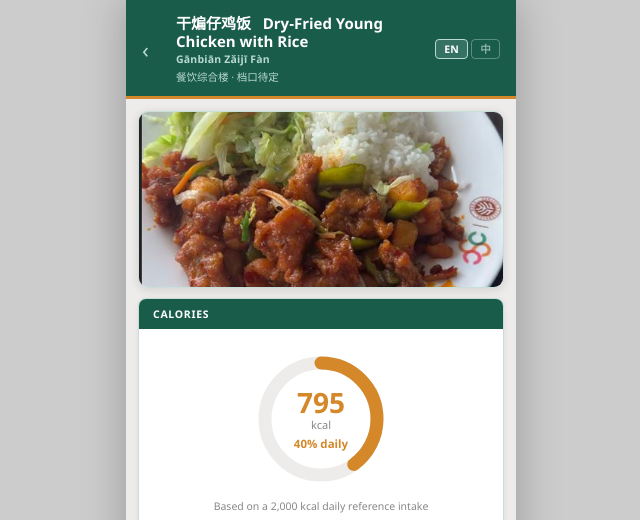
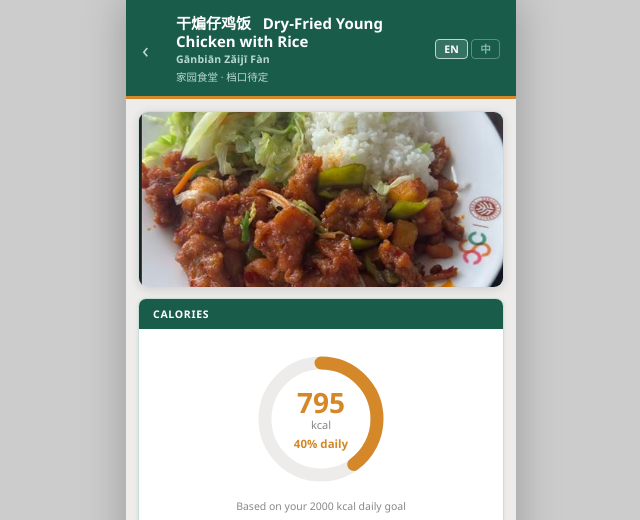
Before and after one commit to NutriScan-XianMa/Beta, a plain HTML site: page dish-ganbian.html in a window 1280 px wide. Shown: the top 520 px of the page, 319-959 px from the left. Drawn offline with Linux system fonts and the light colour scheme.

Commit message:
Add files via upload

```diff
--- a/core.js
+++ b/core.js
@@ -107,10 +107,16 @@ function setPortion(f) {
   var rp = document.getElementById('ring-pct');  if (rp) rp.textContent = kp + t('daily-pct-suffix');
   var rg = document.getElementById('ring-progress');
   if (rg) rg.style.strokeDasharray = Math.min(351.86 * kp / 100, 351.86) + ' 351.86';
+  updateCaption(g);
   var gs = t('daily-goal-suffix');
   setMacro('protein', p,  pct(p, g.protein), gs);
   setMacro('carbs',   c,  pct(c, g.carbs),   gs);
   setMacro('fat',     ft, pct(ft, g.fat),    gs);
+}
+
+function updateCaption(g) {
+  var capt = document.querySelector('.calorie-caption');
+  if (capt) capt.textContent = t('daily-ref').replace('{kcal}', (g || getProfile()).kcal);
 }
 
 function logMeal() {
@@ -130,6 +136,8 @@ function logMeal() {
 document.addEventListener('DOMContentLoaded', function () {
   if (!window.DISH) return;
   var D = window.DISH;
+  /* set caption immediately so the {kcal} placeholder never shows */
+  updateCaption();
   /* animate ring + bars from zero to computed values */
   setTimeout(function () { setPortion(1); }, 120);
   /* allergen flagging */
--- a/dish-ganbian.html
+++ b/dish-ganbian.html
@@ -22,7 +22,7 @@ window.DISH = { key:'ganbian', cn:'干煸仔鸡饭', en:'Dry-Fried Young Chicken
     <div class="header-title">
       <div class="dish-name">干煸仔鸡饭 &nbsp; Dry-Fried Young Chicken with Rice</div>
       <div class="dish-pinyin">Gānbiān Zǎijī Fàn</div>
-      <div class="dish-location">餐饮综合楼 · 档口待定</div>
+      <div class="dish-location">家园食堂 · 档口待定</div>
     </div>
     <div class="lang-toggle">
       <button class="lang-btn active" data-lang="en" onclick="setLang('en')">EN</button>
--- a/i18n.js
+++ b/i18n.js
@@ -26,7 +26,7 @@ var STRINGS = {
     'profile-link-btn':   'My Goals & Profile →',
     /* dish card metas on index */
     'meta-ganbian':       'Soy · Gluten',
-    'section-catering':   '餐饮综合楼 · Catering Building',
+    'section-catering':   '家园食堂 · Jiayuan Canteen',
     'section-yncoffee':   '燕南咖啡 · YN Coffee',
     'section-yannan':     '燕南食堂 · Yannan Canteen',
     'meta-yn-blackchoco': 'Dairy · Tree Nuts · Soy',
@@ -62,7 +62,7 @@ var STRINGS = {
     'allergens-header':   'Allergens',
     'allergens-hint':     'Tap to flag',
     /* dish pages — ring */
-    'daily-ref':          'Based on a 2,000 kcal daily reference intake',
+    'daily-ref':          'Based on your {kcal} kcal daily goal',
     'daily-pct-suffix':   '% daily',
     /* dish pages — macros */
     'serving-label':      'Serving',
@@ -213,7 +213,7 @@ var STRINGS = {
     'profile-link-btn':   '我的目标与档案 →',
     /* dish card metas */
     'meta-ganbian':       '大豆 · 麸质',
-    'section-catering':   '餐饮综合楼',
+    'section-catering':   '家园食堂',
     'section-yncoffee':   '燕南咖啡',
     'section-yannan':     '燕南食堂',
     'meta-yn-blackchoco': '乳制品 · 坚果 · 大豆',
@@ -248,7 +248,7 @@ var STRINGS = {
     'macros-header':      '宏量营养素',
     'allergens-header':   '过敏原',
     'allergens-hint':     '点击标记',
-    'daily-ref':          '参考每日摄入量 2,000 千卡',
+    'daily-ref':          '基于您 {kcal} 千卡的每日目标',
     'daily-pct-suffix':   '% 每日量',
     'serving-label':      '份量',
     'macro-protein':      '蛋白质',
```
Also changed, not shown: dashboard.html (+1 -1 lines), index.html (+1 -1 lines).
